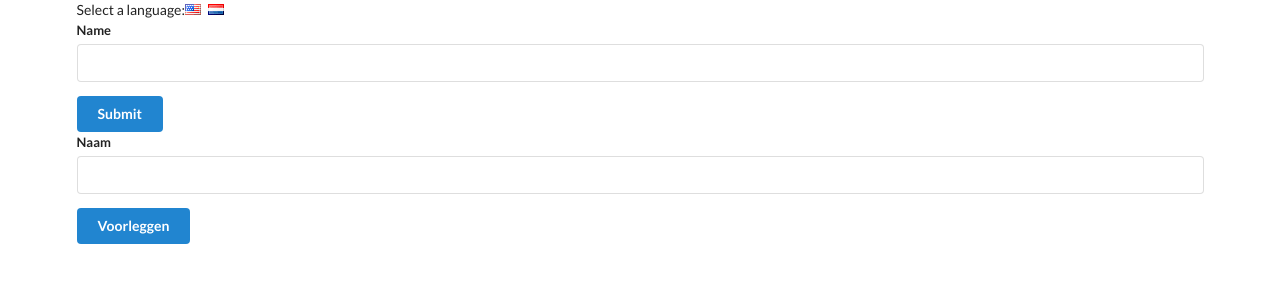
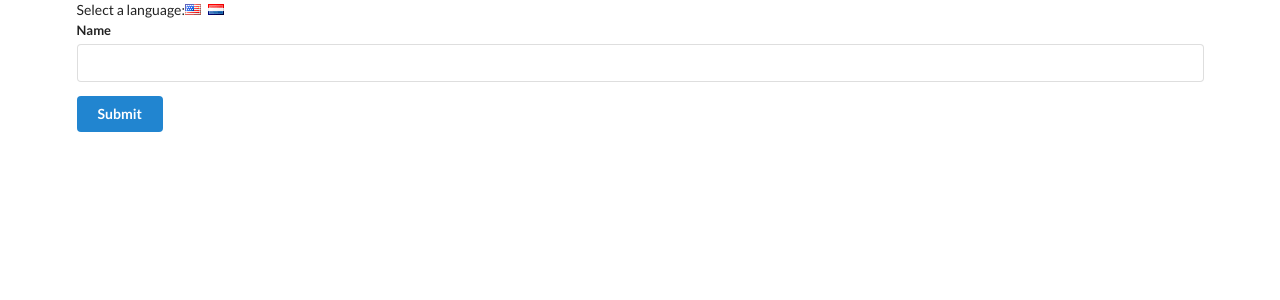
Before and after one commit to gdibble/modernReactWithRedux2019, a React (Create React App) app in the folder translate/: page / in a window 1280 px wide. Shown: the top 300 px of the page. Built offline with nearby package versions, Linux system fonts and the light colour scheme.

Commit message:
Revert "Section 23: App example of UserCreate w/ Provider defaultValue"
This reverts commit e57ca7414b8981fdf4f6d2de286bdbd08d4c2420.

```diff
--- a/translate/src/components/App.js
+++ b/translate/src/components/App.js
@@ -21,9 +21,6 @@ class App extends React.Component {
         <LanguageContext.Provider value={this.state.language}>
           <UserCreate />
         </LanguageContext.Provider>
-        <LanguageContext.Provider value="dutch">
-          <UserCreate />
-        </LanguageContext.Provider>
       </div>
     );
   }
```
